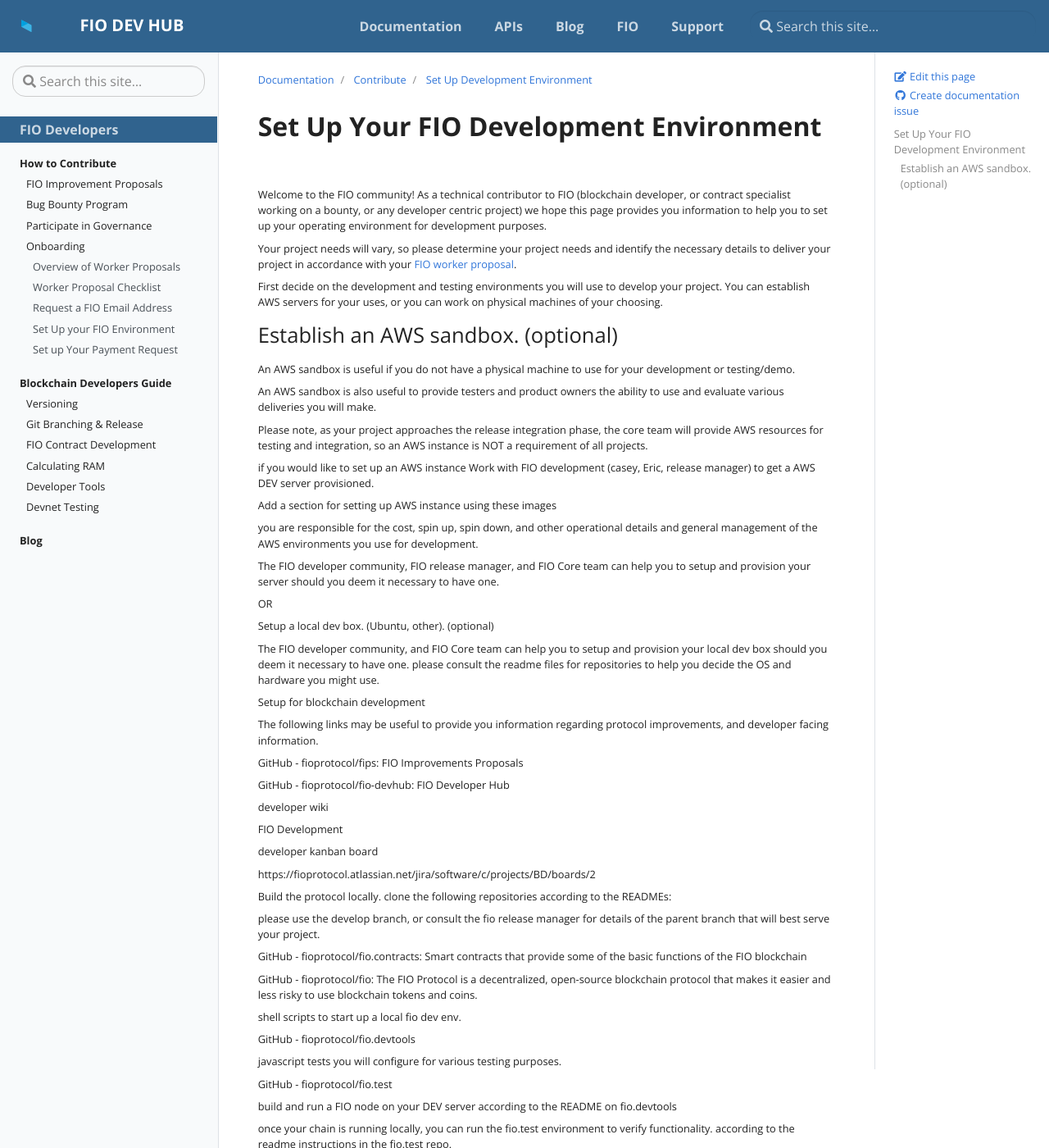
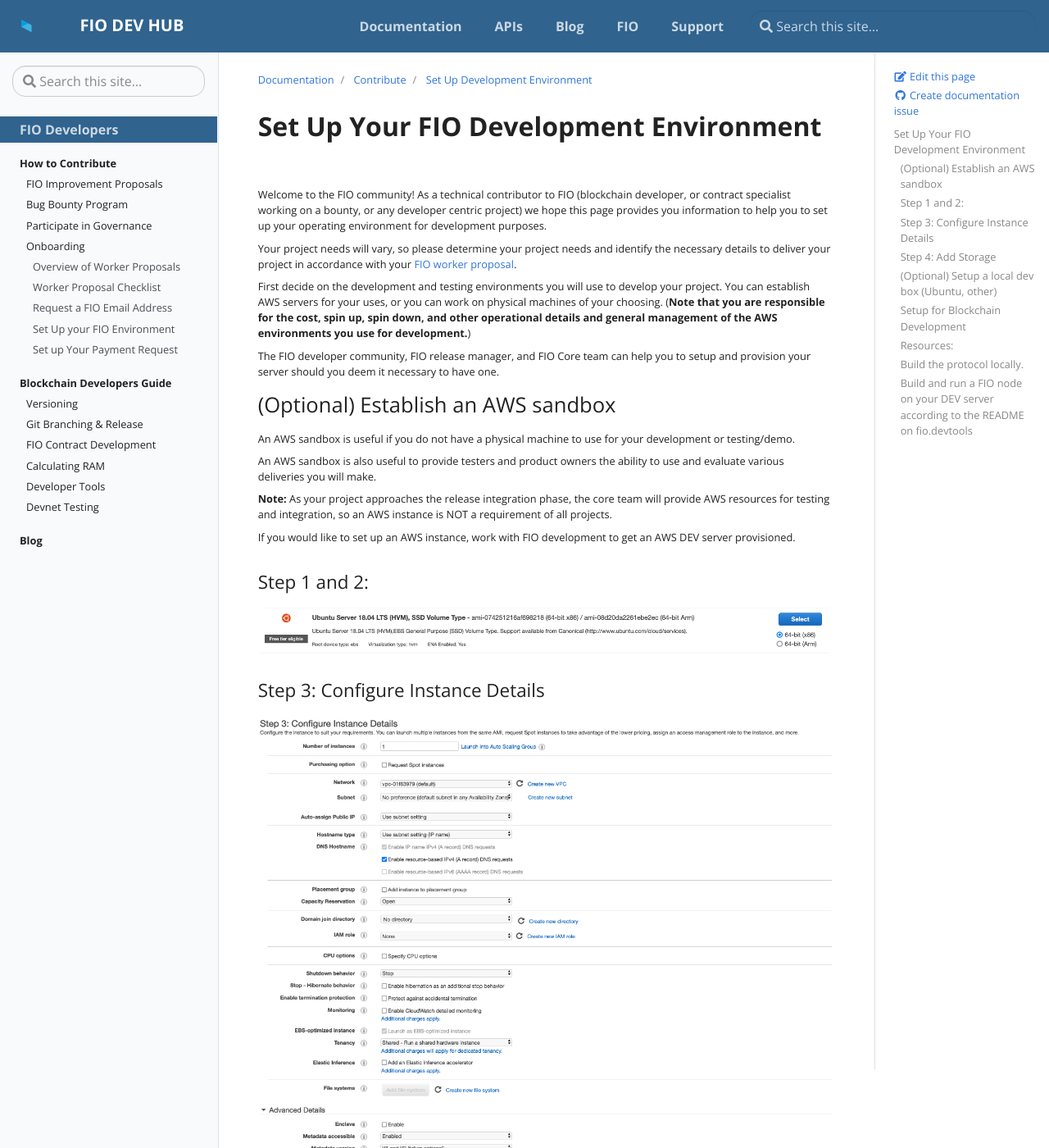
Before and after one commit to fioprotocol/fio-devhub, a Jekyll site: the page built from _docs/contribute/onboarding-devenviron.md, in a window 1280 px wide and 1400 px high. Shown: the whole window at 82% size. Built offline with Jekyll 4.4.1, drawn with Linux system fonts in a browser that asks for light colours; some of the changed text lies outside the part shown.

Commit message:
Development Environment page
Provides information for setting up dev environment

```diff
--- a/_docs/contribute/onboarding-devenviron.md
+++ b/_docs/contribute/onboarding-devenviron.md
@@ -12,84 +12,63 @@ Welcome to the FIO community! As a technical contributor to FIO (blockchain deve
 
 Your project needs will vary, so please determine your project needs and identify the necessary details to deliver your project in accordance with your [FIO worker proposal]({{site.baseurl}}/docs/contribute/onboarding-workerprop).
 
-First decide on the development and testing environments you will use to develop your project. You can establish AWS servers for your uses, or you can work on physical machines of your choosing.
+First decide on the development and testing environments you will use to develop your project. You can establish AWS servers for your uses, or you can work on physical machines of your choosing. (**Note that you are responsible for the cost, spin up, spin down, and other operational details and general management of the AWS environments you use for development.**)
 
-## Establish an AWS sandbox.  (optional)
+The FIO developer community, FIO release manager, and FIO Core team can help you to setup and provision your server should you deem it necessary to have one.
+## (Optional) Establish an AWS sandbox
 
 An AWS sandbox is useful if you do not have a physical machine to use for your development or testing/demo.
 
 An AWS sandbox is also useful to provide testers and product owners the ability to use and evaluate various deliveries you will make.
 
-Please note, as your project approaches the release integration phase, the core team will provide AWS resources for testing and integration, so an AWS instance is NOT a requirement of all projects.
+**Note:** As your project approaches the release integration phase, the core team will provide AWS resources for testing and integration, so an AWS instance is NOT a requirement of all projects.
 
-if you would like to set up an AWS instance
-Work with FIO development (casey, Eric, release manager) to get a AWS DEV server provisioned.
+If you would like to set up an AWS instance, work with FIO development to get an AWS DEV server provisioned.
+
+### Step 1 and 2:
+ ![Image]({{ site.baseurl }}/assets/img/devenviron/AWS_ubuntu.png)
+
+### Step 3: Configure Instance Details
+ ![Image]({{ site.baseurl }}/assets/img/devenviron/AWS_interface.png)
+
+### Step 4: Add Storage
+ ![Image]({{ site.baseurl }}/assets/img/devenviron/AWS_storage.png)
+
+ ### Step 5: Add Tags
+
+ ![Image]({{ site.baseurl }}/assets/img/devenviron/AWS_tags.png)
 
 
+## (Optional) Setup a local dev box (Ubuntu, other)
 
-Add a section for setting up AWS instance using these images
-
-you are responsible for the cost, spin up, spin down, and other operational details and general management of the AWS environments you use for development.
-
-The FIO developer community, FIO release manager, and FIO Core team can help you to setup and provision your server should you deem it necessary to have one.
-
-OR
-
-Setup a local dev box. (Ubuntu, other). (optional)
-
-The FIO developer community, and FIO Core team can help you to setup and provision your local dev box should you deem it necessary to have one. please consult the readme files for repositories to help you decide the OS and hardware you might use.
+The FIO developer community and FIO Core team can help you to setup and provision your local dev box should you deem it necessary to have one. Please consult the readme files for repositories to help you decide the OS and hardware you might use.
 
 
+## Setup for Blockchain Development
 
-Setup for blockchain development
+### Resources:
 
-The following links may be useful to provide you information regarding protocol improvements, and developer facing information.
+The following links provide useful information regarding protocol improvements, and developer facing information.
 
-GitHub - fioprotocol/fips: FIO Improvements Proposals
+- [GitHub - fioprotocol/fips: FIO Improvements Proposals](https://github.com/fioprotocol/fips )
+- [GitHub - fioprotocol/fio-devhub: FIO Developer Hub](https://github.com/fioprotocol/fio-devhub)
+- [Developer wiki](https://fioprotocol.atlassian.net/wiki/spaces/FD/overview)
+- [FIO Development ](https://fioprotocol.atlassian.net/wiki/spaces/FD/overview?homepageId=7471291)
+- [Developer Kanban Board](https://fioprotocol.atlassian.net/jira/software/c/projects/BD/boards/2)
 
-GitHub - fioprotocol/fio-devhub: FIO Developer Hub
+### Build the protocol locally.
+First, clone the following repositories according to the READMEs:
 
-developer wiki
-
-FIO Development
-
-developer kanban board
-
-https://fioprotocol.atlassian.net/jira/software/c/projects/BD/boards/2
+Please use the develop branch, or consult the fFIOio release manager for details of the parent branch that will best serve your project.
 
 
+|GitHub Branch|Description|
+|---|---|
+|[FIO Contracts](https://github.com/fioprotocol/fio.contracts)|Smart contracts that provide some of the basic functions of the FIO blockchain|
+|[The FIO Protocol in GitHub](https://github.com/fioprotocol/fio)|The FIO Protocol is a decentralized, open-source blockchain protocol that makes it easier and less risky to use blockchain tokens and coins|
+|[Shell Scripts in GitHub](https://github.com/fioprotocol//fio.devtools)|Shell scripts to start up a local FIO Development Environment|
+|[JavaScript Tests in GitHub](https://github.com/fioprotocol//fio.test)|Primarily for developers) Javascript tests allow you to configure your development for various testing purposes|
 
-Build the protocol locally.
-clone the following repositories according to the READMEs:
+### Build and run a FIO node on your DEV server according to the README on [fio.devtools](https://github.com/fioprotocol//fio.devtools)
 
-please use the develop branch, or consult the fio release manager for details of the parent branch that will best serve your project.
-
-GitHub - fioprotocol/fio.contracts: Smart contracts that provide some of the basic functions of the FIO blockchain
-
-GitHub - fioprotocol/fio: The FIO Protocol is a decentralized, open-source blockchain protocol that makes it easier and less risky to use blockchain tokens and coins.
-
-shell scripts to start up a local fio dev env.
-
-GitHub - fioprotocol/fio.devtools
-
-javascript tests you will configure for various testing purposes.
-
-GitHub - fioprotocol/fio.test
-
-
-
-
-
-build and run a FIO node on your DEV server according to the README on fio.devtools
-
-
-once your chain is running locally, you can run the fio.test environment to verify functionality. according to the readme instructions in the fio.test repo.
-
-Here are some tools commonly used by the tech team:
-
-|Tool|Description|
-|---|---|
-|[Discord](https://discord.gg/fio) |Much of the day-to-day coordination and communication is performed over discord.  |
-|[Jira](https://fioprotocol.atlassian.net/jira/software/c/projects/BD/boards/2?selectedIssue=BD-3035)|The project management efforts and Worker Proposals are documented and managed in Jira.|
-|[Confluence](https://fioprotocol.atlassian.net/wiki/home)|The Knowledge Hub and Wiki are on this platform|
-|[Github](https://github.com/fioprotocol/)|Configuration Management is handled using Github.|
+Once your chain is running locally, you can run the fio.test environment to verify functionality, according to the readme instructions in the fio.test repo.
```
Also changed, not shown: _docs/contribute/onboarding-tools.md (+3 -0 lines), _docs/contribute/onboarding.md (+2 -1 lines), assets/img/devenviron/AWS_interface.png (added), assets/img/devenviron/AWS_storage.png (added), assets/img/devenviron/AWS_tags.png (added), assets/img/devenviron/AWS_ubuntu.png (added).
